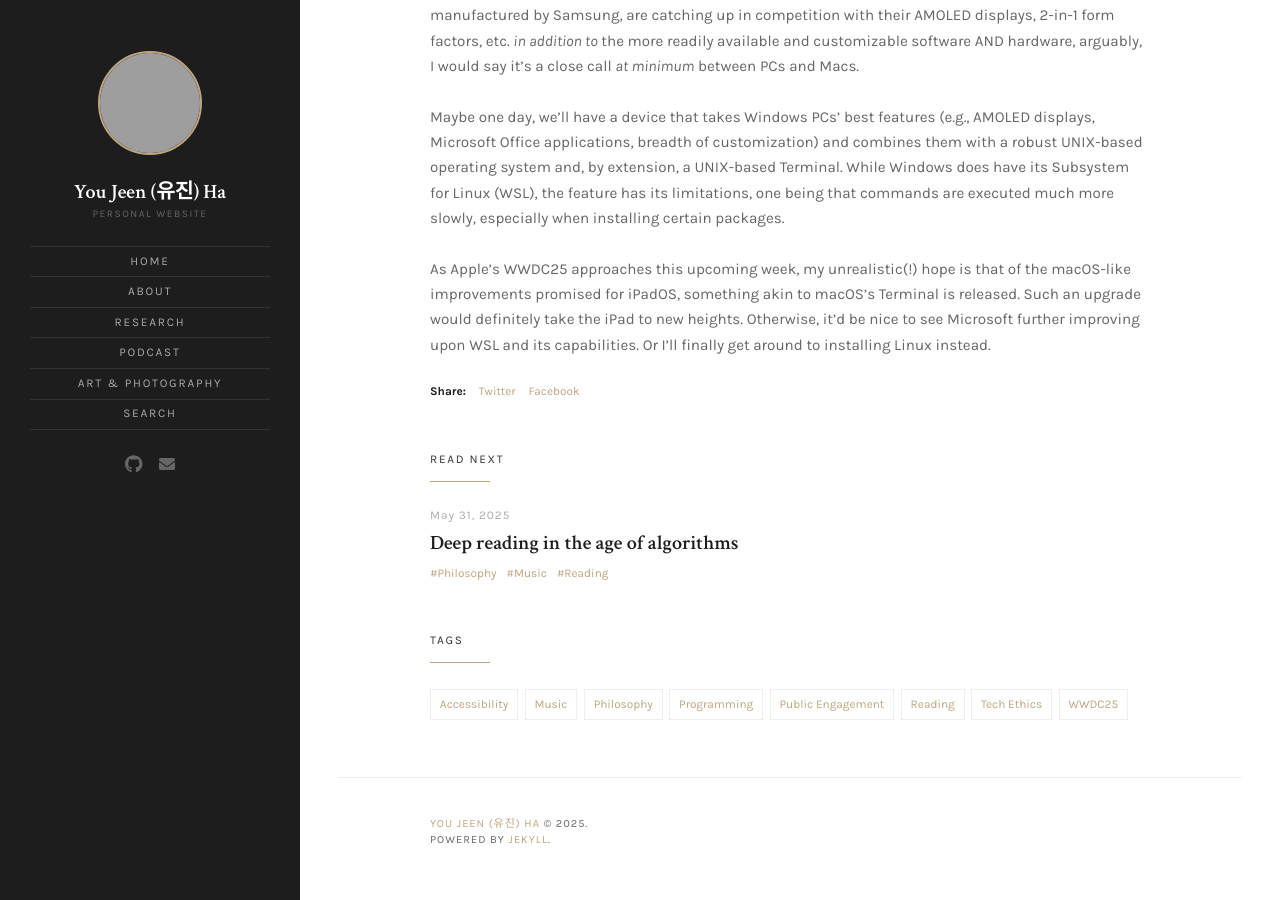
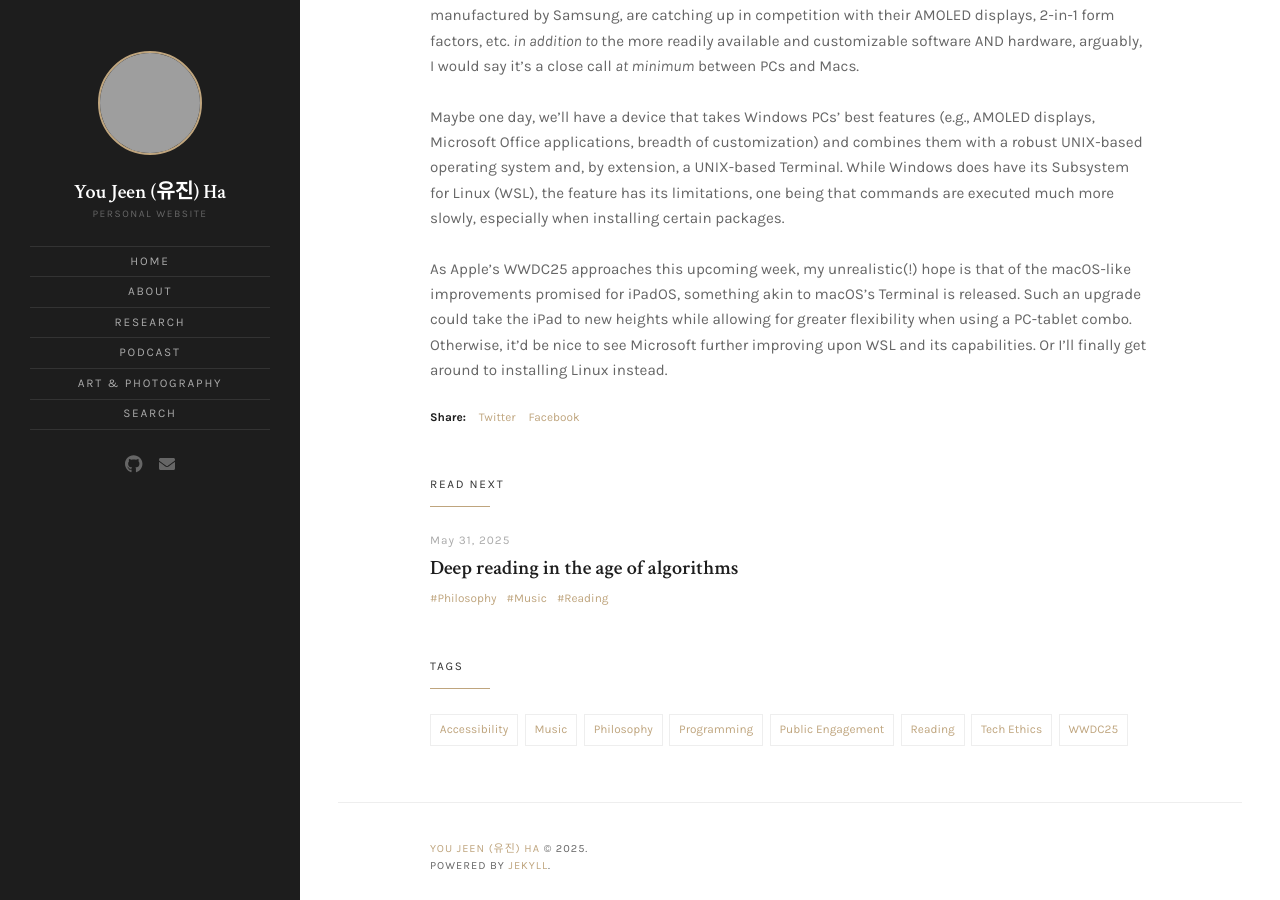
Before and after one commit to hyoujeen/hyoujeen.github.io, a Jekyll site: the page built from _posts/2025-06-08-macos-vs-windows-the-terminal.md, in a window 1280 px wide and 900 px high, scrolled down 670 px, cut to the strip 0-900 px from the top of the window. Built offline with Jekyll 4.4.1, drawn with Linux system fonts in a browser that asks for light colours; grey boxes are pictures that could not be loaded.

Commit message:
Update 2025-06-08-macos-vs-windows-the-terminal.md

```diff
--- a/_posts/2025-06-08-macos-vs-windows-the-terminal.md
+++ b/_posts/2025-06-08-macos-vs-windows-the-terminal.md
@@ -16,4 +16,4 @@ macOS has numerous advantages. But, given that today's Windows PC laptops, such
 
 Maybe one day, we'll have a device that takes Windows PCs' best features (e.g., AMOLED displays, Microsoft Office applications, breadth of customization) and combines them with a robust UNIX-based operating system and, by extension, a UNIX-based Terminal. While Windows does have its Subsystem for Linux (WSL), the feature has its limitations, one being that commands are executed much more slowly, especially when installing certain packages.
 
-As Apple's WWDC25 approaches this upcoming week, my unrealistic(!) hope is that of the macOS-like improvements promised for iPadOS, something akin to macOS's Terminal is released. Such an upgrade would definitely take the iPad to new heights. Otherwise, it'd be nice to see Microsoft further improving upon WSL and its capabilities. Or I'll finally get around to installing Linux instead.
+As Apple's WWDC25 approaches this upcoming week, my unrealistic(!) hope is that of the macOS-like improvements promised for iPadOS, something akin to macOS's Terminal is released. Such an upgrade could take the iPad to new heights while allowing for greater flexibility when using a PC-tablet combo. Otherwise, it'd be nice to see Microsoft further improving upon WSL and its capabilities. Or I'll finally get around to installing Linux instead.
```
